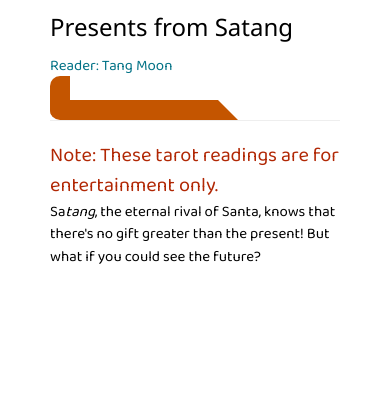
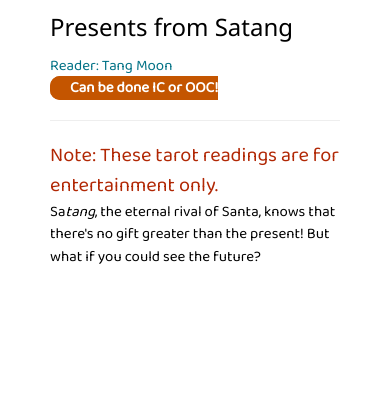
Before and after one commit to lexausart/Sari-Sari, a PHP site: page /fortune.html in a window 390 px wide. Shown: the part 521-929 px from the top of the page. Run offline with PHP 8.4, Linux system fonts and the light colour scheme.

Commit message:
edited badge css

```diff
--- a/style.css
+++ b/style.css
@@ -1779,14 +1779,15 @@ i {
     }
 
     .badge {
+        display: initial !important;
+        margin: 0px !important;
         color: white;
         font-weight: 600;
         border: none;
+        background: #C45500;
         border-top-left-radius: 10px;
         border-bottom-left-radius: 10px;
-        border-right: 20px solid;
         border-left: 20px solid #C45500;
-        border-bottom: 20px solid #C45500;
         border-top-right-radius: 0px;
         border-bottom-right-radius: 0px;
     }
```
